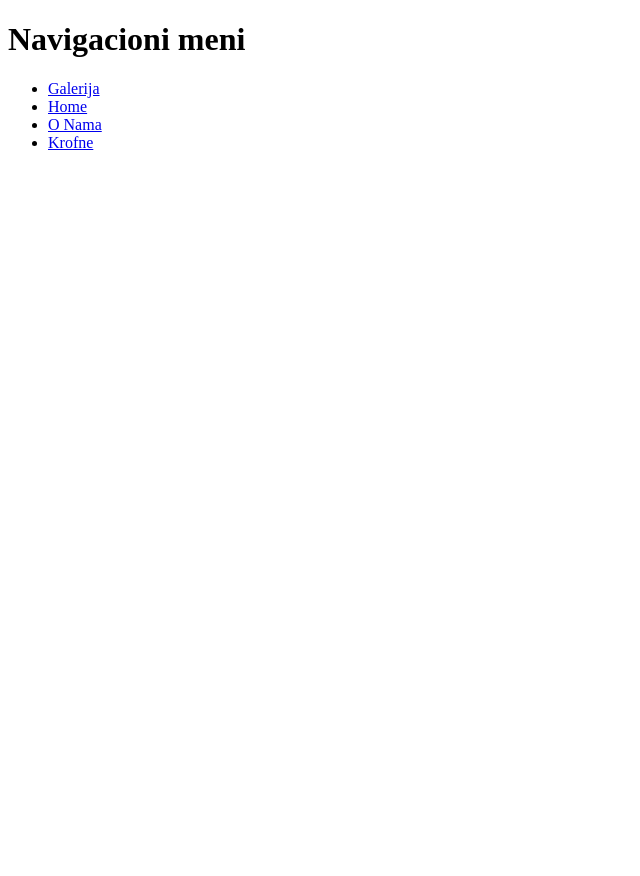
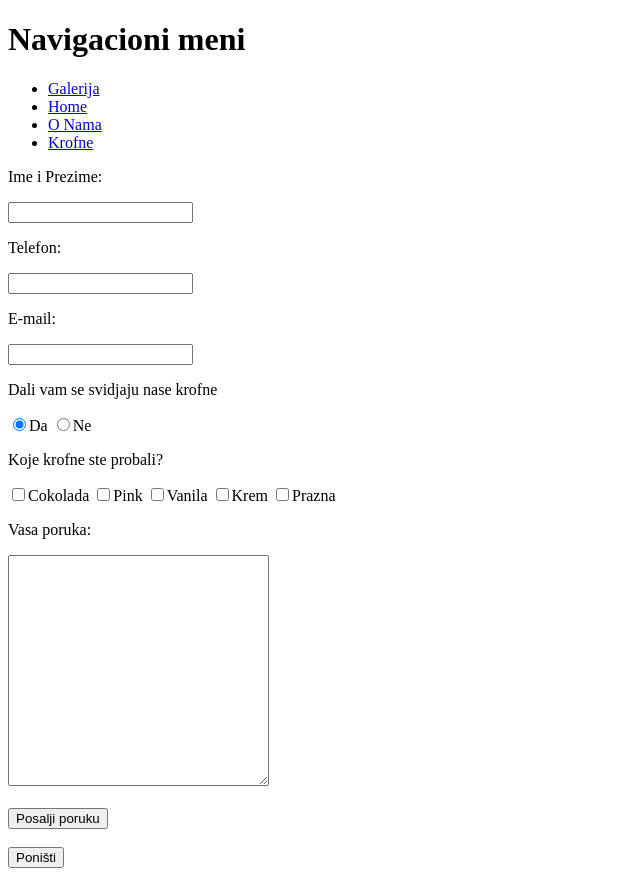
Before and after one commit to Krisztian313/Wepsite, a plain HTML site: page stranice/kontakt.html in a window 1280 px wide. Shown: the whole page, without its empty margins (0-640 px from the left). Before the commit the page ends 800 px from the top, so only its background shows below. Drawn offline with Linux system fonts and the light colour scheme.

Commit message:
Add files via upload

```diff
--- a/stranice/kontakt.html
+++ b/stranice/kontakt.html
@@ -17,5 +17,40 @@
             <li><a href="krofne.html">Krofne</a></li>
         </ul>
 
+
+
+
+
+
+        <form action="#">
+            <p>Ime i Prezime:</p>
+            <input type="text" name="ime">
+
+            <p>Telefon:</p>
+            <input type="tel" name="telefon">
+
+            <p>E-mail:</p>
+            <input type="email" name="email">
+
+            <p>Dali vam se svidjaju nase krofne</p>
+            <input type="radio" name="svidjaju" value="da" checked>Da
+            <input type="radio" name="svidjaju" value="ne">Ne
+
+            <p> Koje krofne ste probali?</p>
+            <input type="checkbox" name="krofne" value="krofna1">Cokolada
+            <input type="checkbox" name="krofne" value="krofna1">Pink
+            <input type="checkbox" name="krofne" value="krofna1">Vanila
+            <input type="checkbox" name="krofne" value="krofna1">Krem
+            <input type="checkbox" name="krofne" value="krofna1">Prazna
+
+            <p>Vasa poruka:</p>
+            <textarea name="poruka" cols="30" rows="15"></textarea>
+
+            <br><br>
+            <input type="submit" value="Posalji poruku">
+            <br><br>
+            <input type="reset" value="Poništi">
+        </form>
+
     </body>
 </html>
```
Also changed, not shown: index.html (+18 -15 lines), stranice/galerija.html (+7 -0 lines), stranice/krofne.html (+24 -0 lines), stranice/onama.html (+4 -0 lines), slike/Logo/Doughnut Heaven.svg (added), slike/makes_you_hungry/istockphoto-1046982722-612x612.jpg (added), slike/makes_you_hungry/istockphoto-1753975566-612x612.jpg (added), slike/makes_you_hungry/istockphoto-177378378-612x612.jpg (added), slike/type/bud-2013343_1280.webp (added), slike/type/bud-2013346_1280.webp (added), slike/type/donuts-2013344_1280.webp (added), slike/type/istockphoto-1315353837-1024x1024.jpg (added), slike/type/istockphoto-1365099965-1024x1024.jpg (added).
